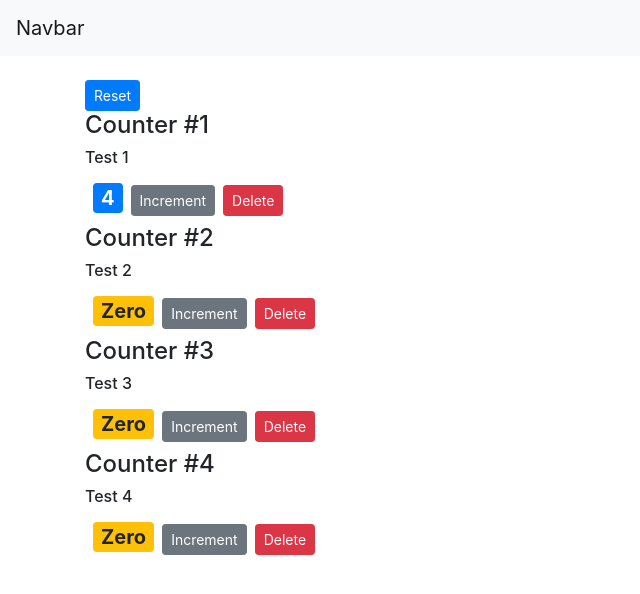
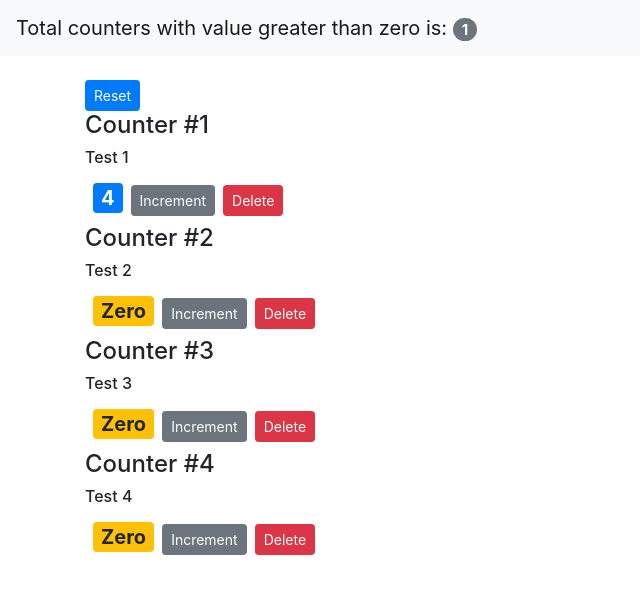
Before and after one commit to mahsadilmaghani/reactCoding, a React (Create React App) app in the folder counter-app/: page / in a window 1280 px wide. Shown: the top 594 px of the page, without its empty margins (0-640 px from the left). Built offline with nearby package versions, Linux system fonts and the light colour scheme.

Commit message:
Lifting the State Up and added the actual total number of the counters

```diff
--- a/counter-app/src/App.js
+++ b/counter-app/src/App.js
@@ -6,12 +6,47 @@
 import Counters from './components/counters';
 
 class App extends Component {
+  state = {
+    counters: [
+      { id: 1, value: 4 },
+      { id: 2, value: 0 },
+      { id: 3, value: 0 },
+      { id: 4, value: 0 },
+    ],
+  };
+  handleIncrement = (counter) => {
+    console.log(counter);
+    const counters = [...this.state.counters];
+    const index = counters.indexOf(counter);
+    counters[index] = { ...counter };
+    counters[index].value++;
+    this.setState({ counters });
+  };
+  handleReset = () => {
+    const counters = this.state.counters.map((c) => {
+      c.value = 0;
+      return c;
+    });
+    this.setState({ counters });
+  };
+  handleDelete = (counterId) => {
+    console.log('Event is called', counterId);
+    const counters = this.state.counters.filter((c) => c.id !== counterId);
+    this.setState({ counters });
+  };
   render() {
     return (
       <React.Fragment>
-        <NavBar />
+        <NavBar
+          totalCounters={this.state.counters.filter((c) => c.value > 0).length}
+        />
         <main className='container'>
-          <Counters />
+          <Counters
+            counters={this.state.counters}
+            onReset={this.handleReset}
+            onDelete={this.handleDelete}
+            onIncrement={this.handleIncrement}
+          />
         </main>
       </React.Fragment>
     );
--- a/counter-app/src/components/counters.jsx
+++ b/counter-app/src/components/counters.jsx
@@ -2,52 +2,22 @@
 import Counter from './counter';
 
 class Counters extends Component {
-  state = {
-    counters: [
-      { id: 1, value: 4 },
-      { id: 2, value: 0 },
-      { id: 3, value: 0 },
-      { id: 4, value: 0 },
-    ],
-  };
-  handleIncrement = (counter) => {
-    console.log(counter);
-    const counters = [...this.state.counters];
-    const index = counters.indexOf(counter);
-    counters[index] = { ...counter };
-    counters[index].value++;
-    this.setState({ counters });
-  };
-
-  handleReset = () => {
-    const counters = this.state.counters.map((c) => {
-      c.value = 0;
-      return c;
-    });
-    this.setState({ counters });
-  };
-
-  handleDelete = (counterId) => {
-    console.log('Event is called', counterId);
-    const counters = this.state.counters.filter((c) => c.id !== counterId);
-    this.setState({ counters });
-  };
   render() {
     console.log(this.props.children);
     return (
       <div>
         <br />
         <button
-          onClick={this.handleReset}
+          onClick={this.props.onReset}
           className='btn btn-primary btn-sm m2'
         >
           Reset
         </button>
-        {this.state.counters.map((counter) => (
+        {this.props.counters.map((counter) => (
           <Counter
             key={counter.id}
-            onDelete={this.handleDelete}
-            onIncrement={this.handleIncrement}
+            onDelete={this.props.onDelete}
+            onIncrement={this.props.onIncrement}
             counter={counter}
           >
             <h4>Counter #{counter.id}</h4>
--- a/counter-app/src/components/navbar.jsx
+++ b/counter-app/src/components/navbar.jsx
@@ -5,7 +5,10 @@
     return (
       <nav className='navbar navbar-light bg-light'>
         <a className='navbar-brand' href='#'>
-          Navbar
+          Total counters with value greater than zero is:{' '}
+          <span className='badge badge-pill badge-secondary'>
+            {this.props.totalCounters}
+          </span>
         </a>
       </nav>
     );
```
